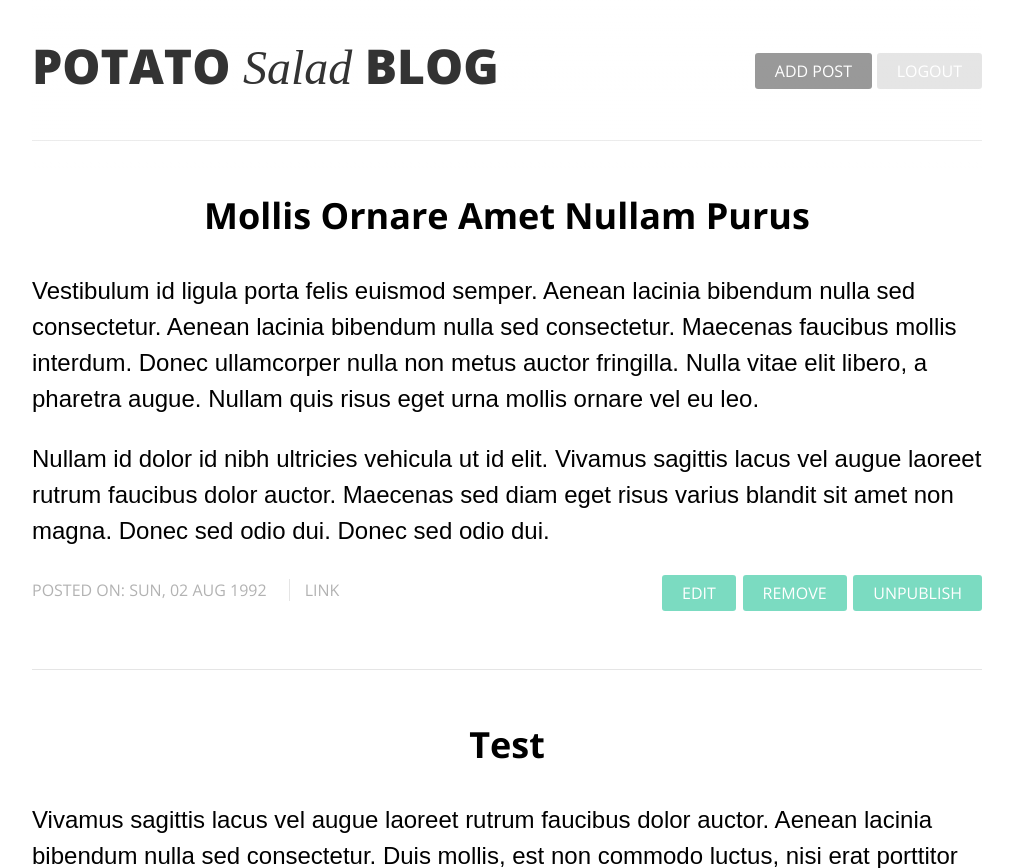
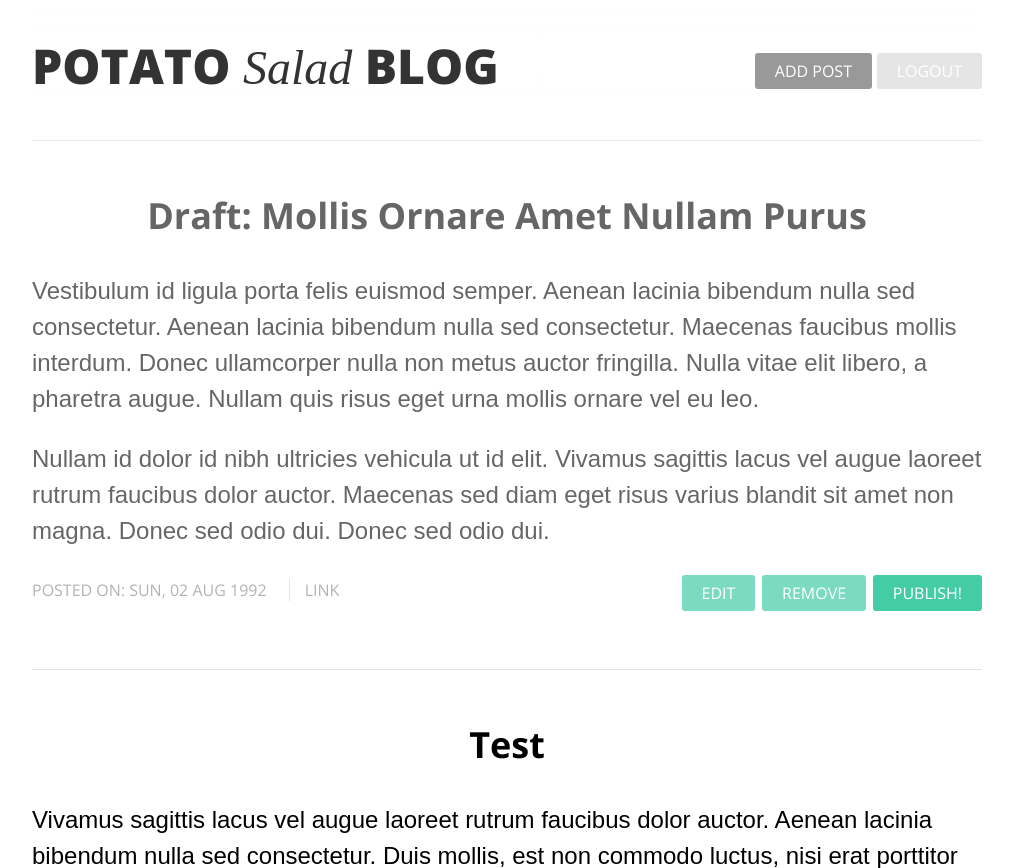
Before and after one commit to olasitarska/blog, a Django app: page / in a window 1280 px wide. Shown: the top 868 px of the page, without its empty margins (133-1146 px from the left). Run offline with Django 3.2, Linux system fonts and the light colour scheme; a user stored in the database is signed in; data comes from the database, SQL or seed files in the repository; parts of the project's set-up code (start-up, migrations or seed data) failed here and were passed over; some web fonts are replaced.

Commit message:
Publishing & unpublishing posts

```diff
--- a/blog/settings.py
+++ b/blog/settings.py
@@ -27,7 +27,7 @@ ALLOWED_HOSTS = ['*']
 # http://en.wikipedia.org/wiki/List_of_tz_zones_by_name
 # although not all choices may be available on all operating systems.
 # In a Windows environment this must be set to your system time zone.
-TIME_ZONE = 'America/Chicago'
+TIME_ZONE = 'Europe/Warsaw'
 
 # Language code for this installation. All choices can be found here:
 # http://www.i18nguy.com/unicode/language-identifiers.html
@@ -160,3 +160,5 @@ LOGGING = {
         },
     }
 }
+
+MESSAGE_STORAGE = 'django.contrib.messages.storage.cookie.CookieStorage'
--- a/posts/admin.py
+++ b/posts/admin.py
@@ -2,6 +2,7 @@ from django.contrib import admin
 from .models import Post
 
 class PostAdmin(admin.ModelAdmin):
+    list_display = ('title', 'created_date', 'published_date')
     prepopulated_fields = {"slug": ("title",)}
 
 admin.site.register(Post, PostAdmin)
--- a/posts/fixtures/posts_views_testdata.json
+++ b/posts/fixtures/posts_views_testdata.json
@@ -4,7 +4,9 @@
     "model": "auth.user",
     "fields": {
         "username": "olasitarska",
-        "email": "ola@sitarska.com"
+        "email": "ola@sitarska.com",
+        "is_active": true,
+        "password": "op"
     }
 },
 {
--- a/posts/urls.py
+++ b/posts/urls.py
@@ -4,4 +4,6 @@ from . import views
 urlpatterns = patterns('',
     url(r'^$', views.post_list, name='post_list'),
     url(r'^post/(?P<post_pk>\d+)-(?P<slug>[-\.\w]+)/$', views.post_detail, name='post_detail'),
+
+    url(r'^post/(?P<post_pk>\d+)/toggle_publish/$', views.post_toggle_publish, name='post_toggle_publish'),
 )
--- a/posts/views.py
+++ b/posts/views.py
@@ -1,5 +1,7 @@
+from django.contrib.auth.decorators import login_required
 from django.core.paginator import Paginator, EmptyPage, PageNotAnInteger
 from django.shortcuts import render, get_object_or_404, redirect
+from django.contrib import messages
 
 from .models import Post
 
@@ -39,5 +41,18 @@ def post_detail(request, post_pk, slug):
         return redirect('posts:post_detail', post_pk=post.pk, slug=post.slug)
 
     return render(request, 'posts/post_detail.html', {
-        'post': post
+        'post': post,
     })
+
+@login_required
+def post_toggle_publish(request, post_pk):
+    post = get_object_or_404(Post, pk=post_pk)
+
+    if post.is_public():
+        post.unpublish()
+        messages.success(request, u'Your post has been unpublished.')
+    else:
+        post.publish()
+        messages.success(request, u'Your post has been published!')
+
+    return redirect('posts:post_detail',  post_pk=post.pk, slug=post.slug)
--- a/static/css/style.css
+++ b/static/css/style.css
@@ -128,6 +128,10 @@ main article footer .metadata .date {
 main article footer .edit-options {
   float: right;
 }
+main .draft header,
+main .draft .content {
+  opacity: 0.6;
+}
 main .pagination {
   margin-bottom: 30px;
   font-family: 'Open Sans';
@@ -152,3 +156,10 @@ main .pagination a:hover {
 main .pagination:hover {
   opacity: 1;
 }
+ul.messages {
+  list-style-type: none;
+  padding: 0;
+}
+ul.messages .success {
+  color: #44cca7;
+}
--- a/static/css/style.less
+++ b/static/css/style.less
@@ -151,6 +151,12 @@ main {
         }
     }
 
+    .draft {
+        header, .content {
+            opacity: 0.6;
+        }
+    }
+
     .pagination {
         margin-bottom: 30px;
         font-family: @sans;
@@ -176,3 +182,12 @@ main {
         opacity: 1;
     }
 }
+
+ul.messages {
+    list-style-type: none;
+    padding: 0;
+
+    .success {
+        color: @color;
+    }
+}
--- a/templates/base.html
+++ b/templates/base.html
@@ -20,6 +20,15 @@
     <div class="clearfix"></div>
 
     <main>
+
+        {% if messages %}
+        <ul class="messages">
+            {% for message in messages %}
+            <li{% if message.tags %} class="{{ message.tags }}"{% endif %}>{{ message }}</li>
+            {% endfor %}
+        </ul>
+        {% endif %}
+
         {% block content %}{% endblock %}
     </main>
 
--- a/templates/posts/_post.html
+++ b/templates/posts/_post.html
@@ -1,9 +1,11 @@
-<article>
+<article{% if not item.is_public %} class="draft"{% endif %}>
     <header>
-        <h2><a href="{% url 'posts:post_detail' post_pk=item.pk slug=item.slug %}">{{ item.title }}</a></h2>
+        <h2>{% if not item.is_public %}Draft: {% endif %}<a href="{% url 'posts:post_detail' post_pk=item.pk slug=item.slug %}">{{ item.title }}</a></h2>
     </header>
 
-    {{ item.content|linebreaks }}
+    <div class="content">
+        {{ item.content|linebreaks }}
+    </div>
 
     <footer>
         <div class="metadata">
@@ -23,7 +25,11 @@
             <div class="edit-options">
                 <a href="" class="btn">Edit</a>
                 <a href="" class="btn">Remove</a>
-                <a href="" class="btn">Unpublish</a>
+                {% if item.is_public %}
+                    <a href="{% url 'posts:post_toggle_publish' post_pk=item.pk %}" class="btn">Unpublish</a>
+                {% else %}
+                    <a href="{% url 'posts:post_toggle_publish' post_pk=item.pk %}" class="btn btn-primary">Publish!</a>
+                {% endif %}
             </div>
         {% endif %}
 
```
Also changed, not shown: posts/tests/views.py (+32 -5 lines).
